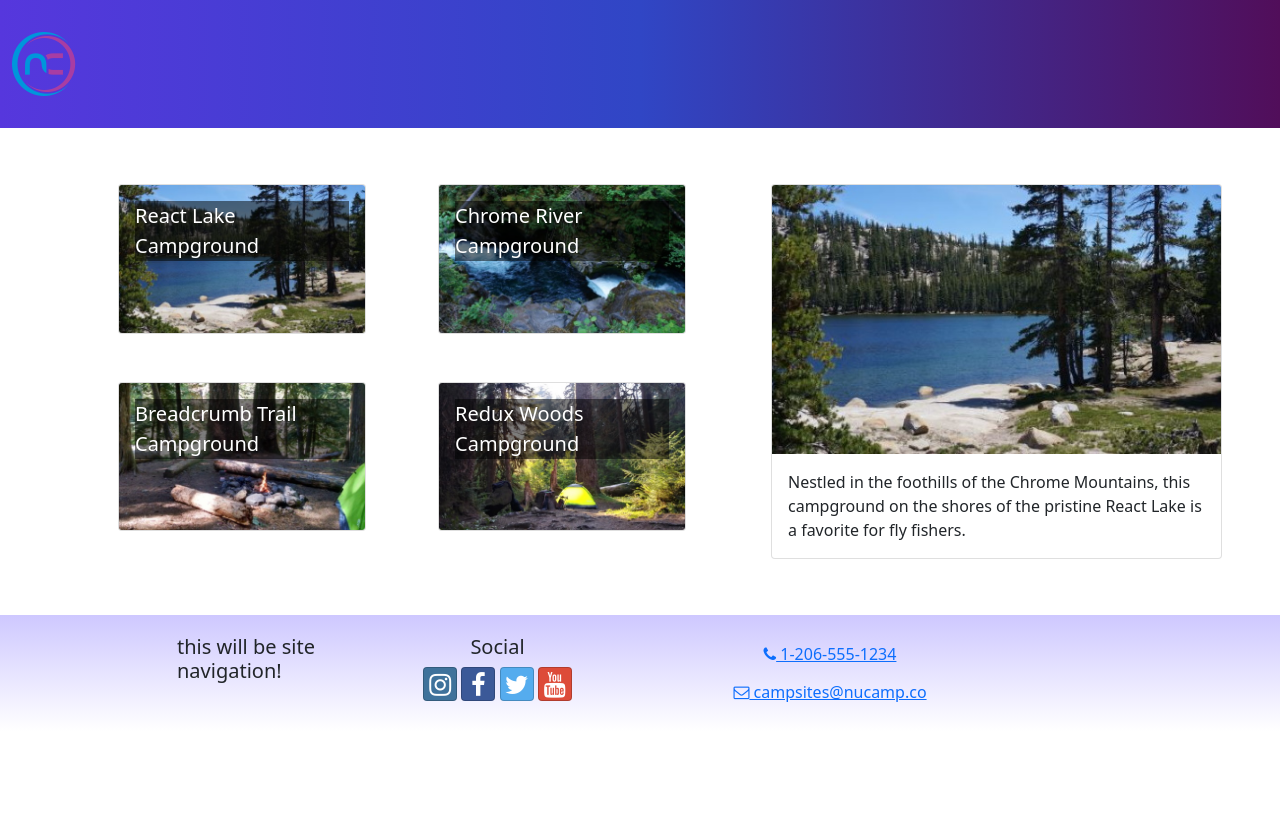
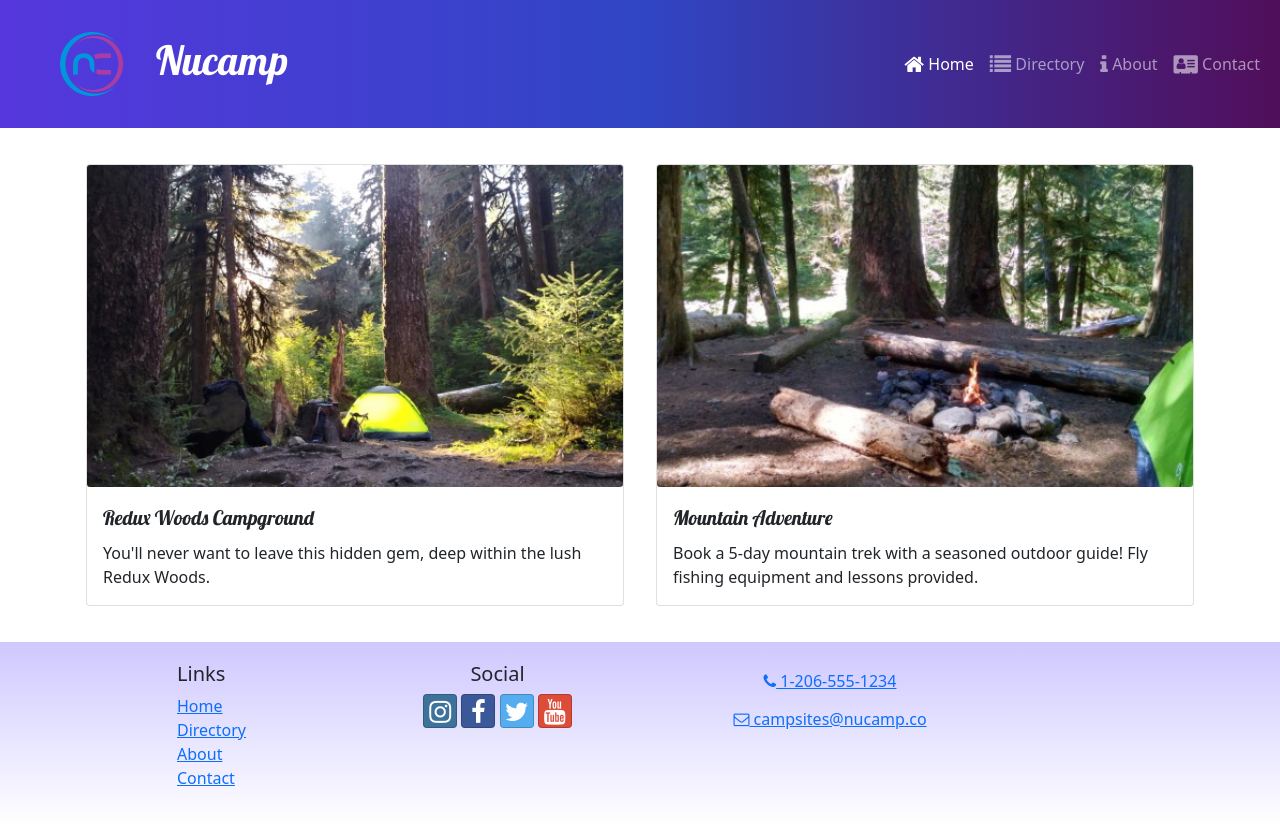
Before and after one commit to almostvenice/ReactCampsite, a React (Create React App) app: page / in a window 1280 px wide. Before the commit the page ends 800 px from the top, so only its background shows below. Built offline with nearby package versions, Linux system fonts and the light colour scheme.

Commit message:
Navlinks and Routing start

```diff
--- a/src/App.js
+++ b/src/App.js
@@ -1,3 +1,6 @@
+import { Routes, Route} from 'react-router-dom';
+import ContactPage from './pages/ContactPage';
+import HomePage from './pages/HomePage';
 import './App.css';
 import CampsitesDirectoryPage from './pages/CampsitesDirectoryPage';
 import Header from './components/Header';
@@ -8,9 +11,13 @@
 function App() {
   return (
     <div className="App">
-      <Header/>
-      <CampsitesDirectoryPage/>
-      <Footer/>
+        <Header/>
+        <Routes>
+            <Route path='/' element={<HomePage/>}/>
+            <Route path='contact' element={<ContactPage/>}/>
+            <Route path='directory' element={<CampsitesDirectoryPage/>}/>
+        </Routes>
+        <Footer/>
     </div>
   );
 }
--- a/src/components/Footer.js
+++ b/src/components/Footer.js
@@ -1,4 +1,5 @@
 import { Container, Row, Col } from "reactstrap";
+import { Link } from 'react-router-dom';
 
 const Footer = () => {
     return (
@@ -6,7 +7,21 @@
             <Container>
                 <Row>
                     <Col xs={{ size: 4, offset: 1 }} sm='2'>
-                        <h5>this will be site navigation!</h5>
+                        <h5>Links</h5>
+                        <ul className="list-unstyled">
+                            <li>
+                                <Link to='/'>Home</Link>
+                            </li>
+                            <li>
+                                <Link to='/directory'>Directory</Link>
+                            </li>
+                            <li>
+                                <Link to='/about'>About</Link>
+                            </li>
+                            <li>
+                                <Link to='/contact'>Contact</Link>
+                            </li>
+                        </ul>
                     </Col>
                     <Col xs='6' sm='3' className='text-center'>
                         <h5>Social</h5>
--- a/src/components/Header.js
+++ b/src/components/Header.js
@@ -1,12 +1,49 @@
-import {Navbar, NavbarBrand} from 'reactstrap';
+import { useState } from 'react';
 import NucampLogo from '../app/assets/img/logo.png';
+import {
+  Navbar,
+  NavbarBrand,
+  Collapse,
+  NavbarToggler,
+  Nav,
+  NavItem
+} from 'reactstrap';
+import { NavLink } from 'react-router-dom';
 
 const Header = () => {
+  const [menuOpen, setMenuOpen] = useState(false);
     return (
         <Navbar dark color='primary' sticky='top' expand='md'>
-            <NavbarBrand href='/'>
-              <img src={NucampLogo} alt='nucamp logo'/>
+            <NavbarBrand href='/' className='ms-5'>
+              <img src={NucampLogo} alt='nucamp logo' className='float-start'/>
+              <h1 className='mt-1'>Nucamp</h1>
             </NavbarBrand>
+
+            <NavbarToggler onClick={() => setMenuOpen(!menuOpen)}/>
+            <Collapse isOpen={menuOpen} navbar>
+                <Nav className='ms-auto' navbar>
+                    <NavItem>
+                        <NavLink className='nav-link' to='/'>
+                            <i className='fa fa-home fa-lg'/> Home
+                        </NavLink>
+                    </NavItem>
+                    <NavItem>
+                        <NavLink className='nav-link' to='/directory'>
+                            <i className='fa fa-list fa-lg'/> Directory
+                        </NavLink>
+                    </NavItem>
+                    <NavItem>
+                        <NavLink className='nav-link' to='/about'>
+                            <i className='fa fa-info fa-lg'/> About
+                        </NavLink>
+                    </NavItem>
+                    <NavItem>
+                        <NavLink className='nav-link' to='/contact'>
+                            <i className='fa fa-address-card fa-lg'/> Contact
+                        </NavLink>
+                    </NavItem>
+                </Nav>
+            </Collapse>
       </Navbar>
      );
 }
--- a/src/features/campsites/campsitesSlice.js
+++ b/src/features/campsites/campsitesSlice.js
@@ -1,4 +1,3 @@
-import { scryRenderedDOMComponentsWithClass } from 'react-dom/test-utils';
 import { CAMPSITES } from './../../app/shared/CAMPSITES';
 
 export const selectAllCampsites = () => {
@@ -12,3 +11,7 @@
 export const selectCampsiteById = (id) => {
     return CAMPSITES.find(campsite => campsite.id === id);
 }
+
+export const selectFeaturedCampsite = () => {
+    return ( CAMPSITES.find(campsite => campsite.featured) );
+}
--- /dev/null
+++ b/src/features/display/DisplayCard.jsx
@@ -0,0 +1,16 @@
+import {Card, CardBody, CardText, CardImg, CardTitle} from 'reactstrap';
+
+const DisplayCard = ({item}) => {
+    const {image, name, description} = item;
+    return (
+        <Card>
+            <CardImg src={image} alt={image}/>
+            <CardBody>
+                <CardTitle>{name}</CardTitle>
+                <CardText>{description}</CardText>
+            </CardBody>
+        </Card>
+     );
+}
+
+export default DisplayCard;
--- /dev/null
+++ b/src/features/display/DisplayList.jsx
@@ -0,0 +1,21 @@
+import { Col, Row } from "reactstrap";
+import { selectFeaturedCampsite } from "../campsites/campsitesSlice";
+import DisplayCard from './DisplayCard'
+import { selectFeaturedPromotion } from './../promotions/promotionsSlice';
+
+const DisplayList = () => {
+    const items = [selectFeaturedCampsite(), selectFeaturedPromotion()]
+    return (
+        <Row>
+            {items.map((item, idx) => {
+                return (
+                    <Col md className="m-1" key={idx}>
+                        <DisplayCard item={item}/>
+                    </Col>
+                )
+            })}
+        </Row>
+     );
+}
+
+export default DisplayList;
--- /dev/null
+++ b/src/features/promotions/promotionsSlice.jsx
@@ -0,0 +1,7 @@
+import { PROMOTIONS } from './../../app/shared/PROMOTIONS';
+
+export const selectFeaturedPromotion  = () => {
+    return (
+        PROMOTIONS.find(promotion => promotion.featured)
+     );
+}
--- a/src/index.js
+++ b/src/index.js
@@ -1,5 +1,6 @@
 import React from 'react';
 import { createRoot } from 'react-dom/client';
+import { BrowserRouter } from 'react-router-dom';
 import { Provider } from 'react-redux';
 import { store } from './app/store';
 import App from './App';
@@ -16,7 +17,9 @@
 root.render(
   <React.StrictMode>
     <Provider store={store}>
-      <App />
+      <BrowserRouter>
+        <App />
+      </BrowserRouter>
     </Provider>
   </React.StrictMode>
 );
--- /dev/null
+++ b/src/pages/ContactPage.jsx
@@ -0,0 +1,7 @@
+const ContactPage = () => {
+    return (
+        <div>ContactPage</div>
+     );
+}
+
+export default ContactPage;
--- /dev/null
+++ b/src/pages/HomePage.jsx
@@ -0,0 +1,12 @@
+import { Container } from "reactstrap";
+import DisplayList from "../features/display/DisplayList";
+
+const HomePage = () => {
+    return (
+        <Container>
+            <DisplayList/>
+        </Container>
+    );
+}
+
+export default HomePage;
```
